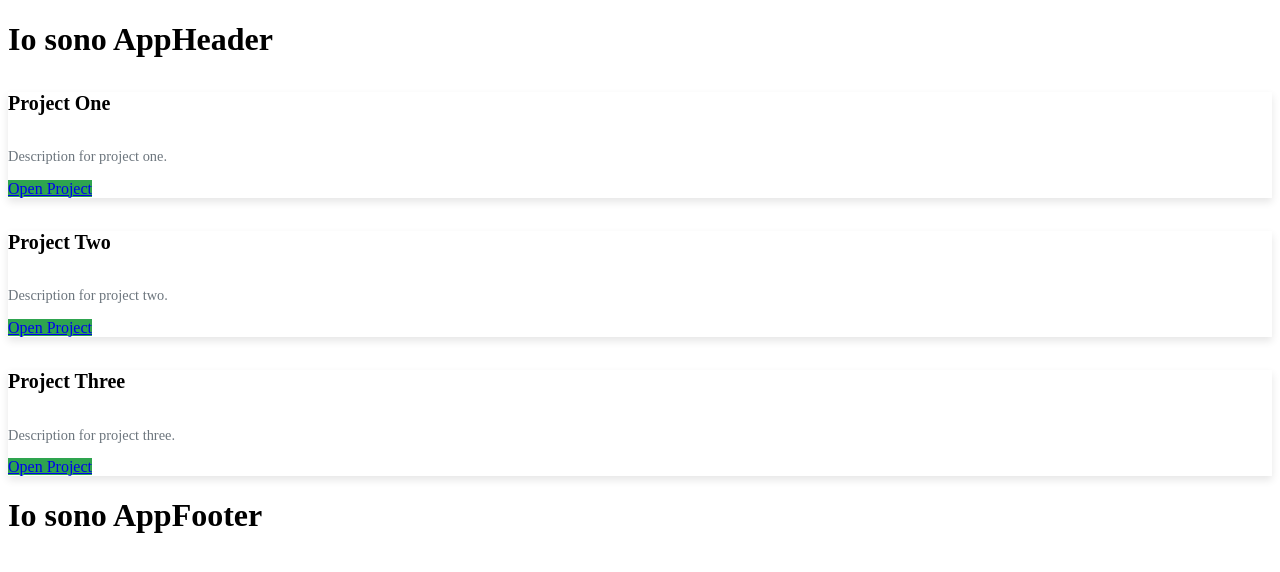
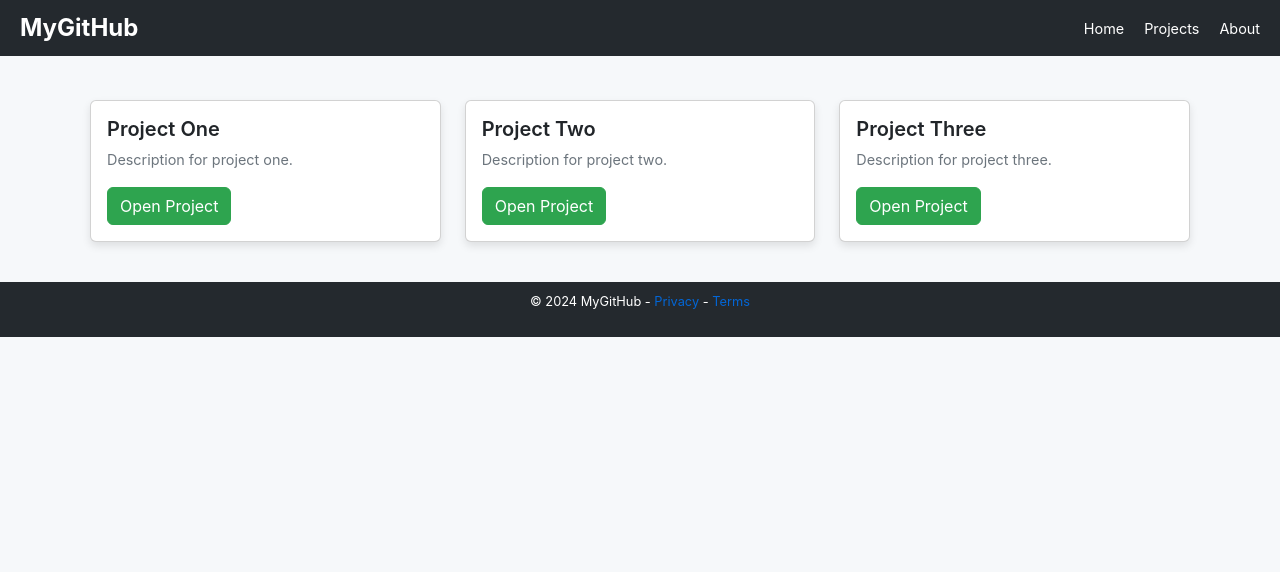
Before and after one commit to GencoMattia/vite-boolfolio, a Vue app: page / in a window 1280 px wide. Shown: the top 572 px of the page. Built offline with nearby package versions, Linux system fonts and the light colour scheme.

Commit message:
Stylized components

```diff
--- a/src/App.vue
+++ b/src/App.vue
@@ -27,5 +27,8 @@ components: {
 </template>
 
 <style lang="scss">
+  @use "../node_modules/bootstrap/scss/bootstrap.scss";
 
+  @use "./assets/styles/partials/variables" as*;
+  @use "./assets/styles/general.scss"
 </style>
--- /dev/null
+++ b/src/assets/styles/general.scss
@@ -0,0 +1,24 @@
+@use "./partials/variables" as *;
+
+body {
+    font-family: -apple-system, BlinkMacSystemFont, "Segoe UI", Roboto, "Helvetica Neue", Arial, sans-serif;
+    background-color: $background-color;
+    color: $text-color;
+    margin: 0;
+    padding: 0;
+}
+
+.container {
+    padding: 20px;
+}
+
+.btn-primary {
+    background-color: $primary-color;
+    border-color: $primary-color;
+    color: #fff;
+
+    &:hover {
+    background-color: $primary-hover-color;
+    border-color: $primary-hover-color;
+    }
+}
--- /dev/null
+++ b/src/assets/styles/partials/_variables.scss
@@ -0,0 +1,20 @@
+$primary-color: #2ea44f;
+$primary-hover-color: #2c974b;
+$secondary-color: #24292e;
+$background-color: #f6f8fa;
+$text-color: #24292e;
+$link-color: #0366d6;
+$link-hover-color: #0056b3;
+$main-background-color: #ffffff;
+
+$card-margin-bottom: 20px;
+$card-box-shadow: 0 4px 8px rgba(0, 0, 0, 0.1);
+$card-hover-transform: translateY(-5px);
+$card-title-font-size: 1.25rem;
+$card-title-font-weight: 600;
+$card-text-font-size: 0.9rem;
+$card-text-color: #6c757d;
+$btn-primary-bg: #2ea44f;
+$btn-primary-border: #2ea44f;
+$btn-primary-hover-bg: #2c974b;
+$btn-primary-hover-border: #298f46;
--- a/src/components/AppFooter.vue
+++ b/src/components/AppFooter.vue
@@ -9,13 +9,28 @@ export default {
 </script>
 
 <template>
-    <footer>
-        <h1>
-            Io sono AppFooter
-        </h1>
+    <footer class="footer">
+        <p>&copy; 2024 MyGitHub - <a href="#">Privacy</a> - <a href="#">Terms</a></p>
     </footer>
 </template>
 
 <style lang="scss" scoped>
+    @use "../assets/styles/partials/variables" as *;
 
+    .footer {
+        background-color: $secondary-color;
+        color: #fff;
+        padding: 10px 20px;
+        text-align: center;
+        font-size: 0.8rem;
+
+        a {
+            color: $link-color;
+            text-decoration: none;
+
+            &:hover {
+            color: $link-hover-color;
+            }
+        }
+    }
 </style>
--- a/src/components/AppHeader.vue
+++ b/src/components/AppHeader.vue
@@ -9,13 +9,52 @@ export default {
 </script>
 
 <template>
-    <header>
-        <h1>
-            Io sono AppHeader
-        </h1>
+    <header class="header">
+        <div class="logo">MyGitHub</div>
+        <ul class="nav-links">
+            <li><a href="#">Home</a></li>
+            <li><a href="#">Projects</a></li>
+            <li><a href="#">About</a></li>
+        </ul>
     </header>
 </template>
 
 <style lang="scss" scoped>
+    @use "../assets/styles/partials/variables" as *;
 
+    // Header
+    .header {
+        background-color: $secondary-color;
+        padding: 10px 20px;
+        display: flex;
+        align-items: center;
+        justify-content: space-between;
+        color: #fff;
+
+        .logo {
+            font-size: 1.5rem;
+            font-weight: bold;
+        }
+
+        .nav-links {
+            list-style: none;
+            margin: 0;
+            padding: 0;
+            display: flex;
+
+            li {
+            margin-left: 20px;
+
+            a {
+                color: #fff;
+                text-decoration: none;
+                font-size: 0.9rem;
+
+                &:hover {
+                color: $primary-color;
+                }
+            }
+            }
+        }
+    }
 </style>
--- a/src/components/AppMain.vue
+++ b/src/components/AppMain.vue
@@ -32,32 +32,34 @@ export default {
 </template>
 
 <style lang="scss" scoped>
+    @use "../assets/styles/partials/variables" as *;
+
     .project-card {
-        margin-bottom: 20px;
-        box-shadow: 0 4px 8px rgba(0, 0, 0, 0.1);
+        margin-bottom: $card-margin-bottom;
+        box-shadow: $card-box-shadow;
         transition: transform 0.3s ease-in-out;
 
         &:hover {
-            transform: translateY(-5px);
+            transform: $card-hover-transform;
         }
 
         .card-title {
-            font-size: 1.25rem;
-            font-weight: 600;
+            font-size: $card-title-font-size;
+            font-weight: $card-title-font-weight;
         }
 
         .card-text {
-            font-size: 0.9rem;
-            color: #6c757d;
+            font-size: $card-text-font-size;
+            color: $card-text-color;
         }
 
         .btn-primary {
-            background-color: #2ea44f;
-            border-color: #2ea44f;
+            background-color: $btn-primary-bg;
+            border-color: $btn-primary-border;
 
             &:hover {
-            background-color: #2c974b;
-            border-color: #298f46;
+            background-color: $btn-primary-hover-bg;
+            border-color: $btn-primary-hover-border;
             }
         }
     }
--- a/src/main.js
+++ b/src/main.js
@@ -1,4 +1,6 @@
 import { createApp } from 'vue'
 import App from './App.vue'
 
+import "bootstrap";
+
 createApp(App).mount('#app')
```
Also changed, not shown: src/assets/styles/partials/_mixins.scss (added).
